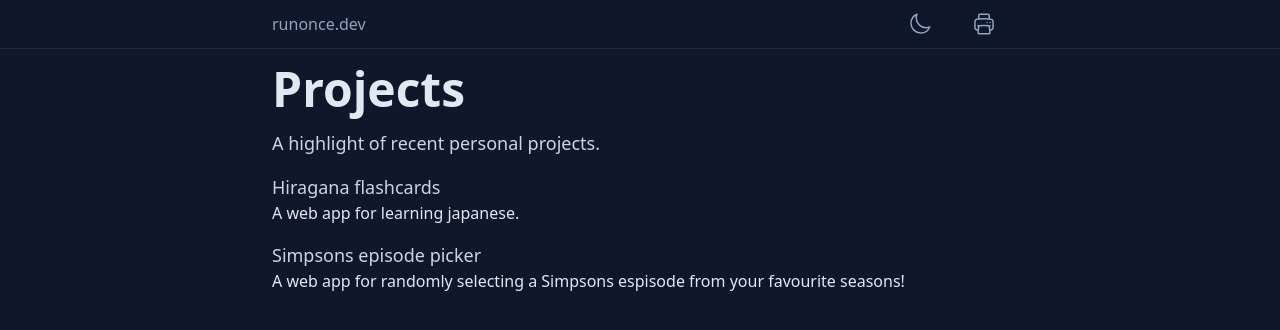
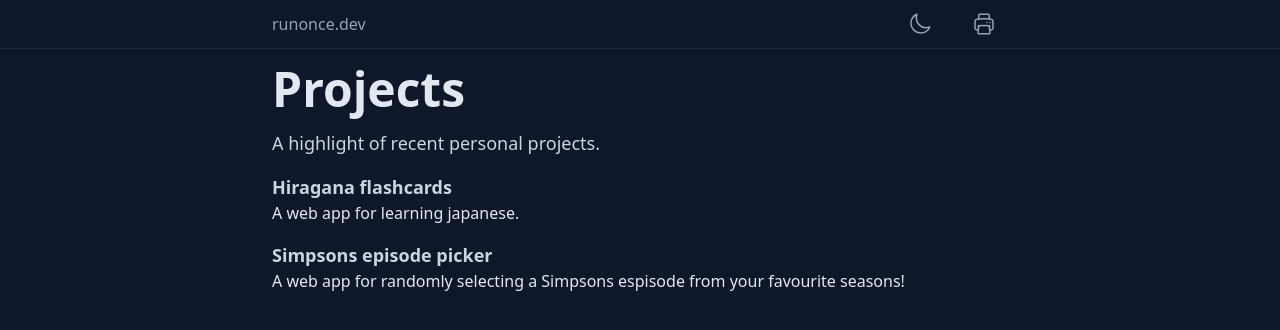
Before and after one commit to oncet/runonce, a Next.js app: page /projects in a window 1280 px wide. Shown: the top 330 px of the page. Built offline with nearby package versions, Linux system fonts and the light colour scheme.

Commit message:
increase font weight projects

```diff
--- a/pages/projects.js
+++ b/pages/projects.js
@@ -21,7 +21,7 @@ export default function Projects() {
         </p>
         <dl className="flex flex-col gap-4">
           <div className="">
-            <dt className="text-lg dark:text-slate-300">
+            <dt className="text-lg font-bold dark:text-slate-300">
               <a href="https://hiraganaflashcards.vercel.app/">
                 Hiragana flashcards
               </a>
@@ -29,7 +29,7 @@ export default function Projects() {
             <dd>A web app for learning japanese.</dd>
           </div>
           <div className="">
-            <dt className="text-lg dark:text-slate-300">
+            <dt className="text-lg font-bold dark:text-slate-300">
               <a href="https://simpsons-episode-picker.vercel.app/">
                 Simpsons episode picker
               </a>
```
